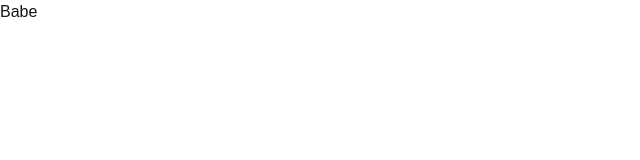
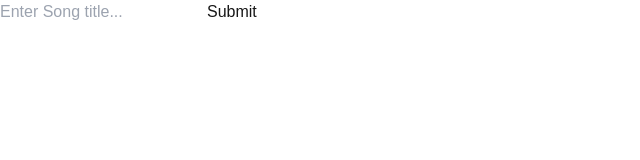
Before and after one commit to andrewBlairDCT/nextJS-sintsq157, a Next.js app: page / in a window 1280 px wide. Shown: the top 160 px of the page, without its empty margins (0-640 px from the left). Built offline with nearby package versions, Linux system fonts and the light colour scheme.

Commit message:
check answer puts song object in state

```diff
--- /dev/null
+++ b/src/app/container.tsx
@@ -0,0 +1,67 @@
+'use client'
+
+import { useState } from 'react';
+
+interface Song {
+    title: string,
+    artist: string,
+    chart_position: number,
+    year_released: number
+}
+
+interface JsonData {
+    data: {
+    songs: [
+        song: Song
+    ]
+    }
+}
+
+const Container: React.FC<JsonData> = ({data}) => {
+    const [currentSong, setCurrentSong] = useState({});
+    const [previousSong, setPreviousSong] = useState({});
+    const [userAnswer, setUserAnswer] = useState("");
+
+    function handleChange(e: React.ChangeEvent<HTMLInputElement>) {
+        setUserAnswer(e.target.value);
+      }
+
+    const checkAnswer = (e: React.FormEvent) => {
+        e.preventDefault();
+        if (data.songs.find(song => song.title === userAnswer)) {
+            const userSong = data.songs.filter(song => song.title === userAnswer)
+            console.log(typeof userSong)
+            setCurrentSong(userSong)
+        } else {
+            return false
+        }
+    }
+
+    console.log(currentSong)
+
+  return (
+    <div className="grid grid-rows-[20px_1fr_20px] items-center justify-items-center min-h-screen p-8 pb-20 gap-16 sm:p-20 font-[family-name:var(--font-geist-sans)]">
+      <main className="flex flex-col gap-8 row-start-2 items-center sm:items-start">
+      {/* <h1>Song: {data.songs[0].title}</h1> */}
+      <form onSubmit={checkAnswer}>
+          <input
+            className="border-2 border-indigo-600 p-2"
+            name="userAnswer"
+            value={userAnswer}
+            onChange={handleChange}
+            placeholder="Enter Song title..."
+          />
+          <button
+            className="border border-indigo-600 m-2 p-2"
+            type="submit"
+          >
+            Submit
+          </button>
+        </form>
+      </main>
+
+    </div>
+  );
+}
+
+export default Container;
--- a/src/app/page.tsx
+++ b/src/app/page.tsx
@@ -1,16 +1,13 @@
+import Container from './container';
 import { promises as fs } from 'fs';
 
 export default async function Home() {
   const file = await fs.readFile(process.cwd() + '/src/app/songs.json', 'utf8');
   const data = JSON.parse(file);
-  console.log(data.songs[0])
+
 
   return (
-    <div className="grid grid-rows-[20px_1fr_20px] items-center justify-items-center min-h-screen p-8 pb-20 gap-16 sm:p-20 font-[family-name:var(--font-geist-sans)]">
-      <main className="flex flex-col gap-8 row-start-2 items-center sm:items-start">
-      <h1>{data.songs[0].title}</h1>
-      </main>
-
-    </div>
+   <Container
+   data={data}/>
   );
 }
```
